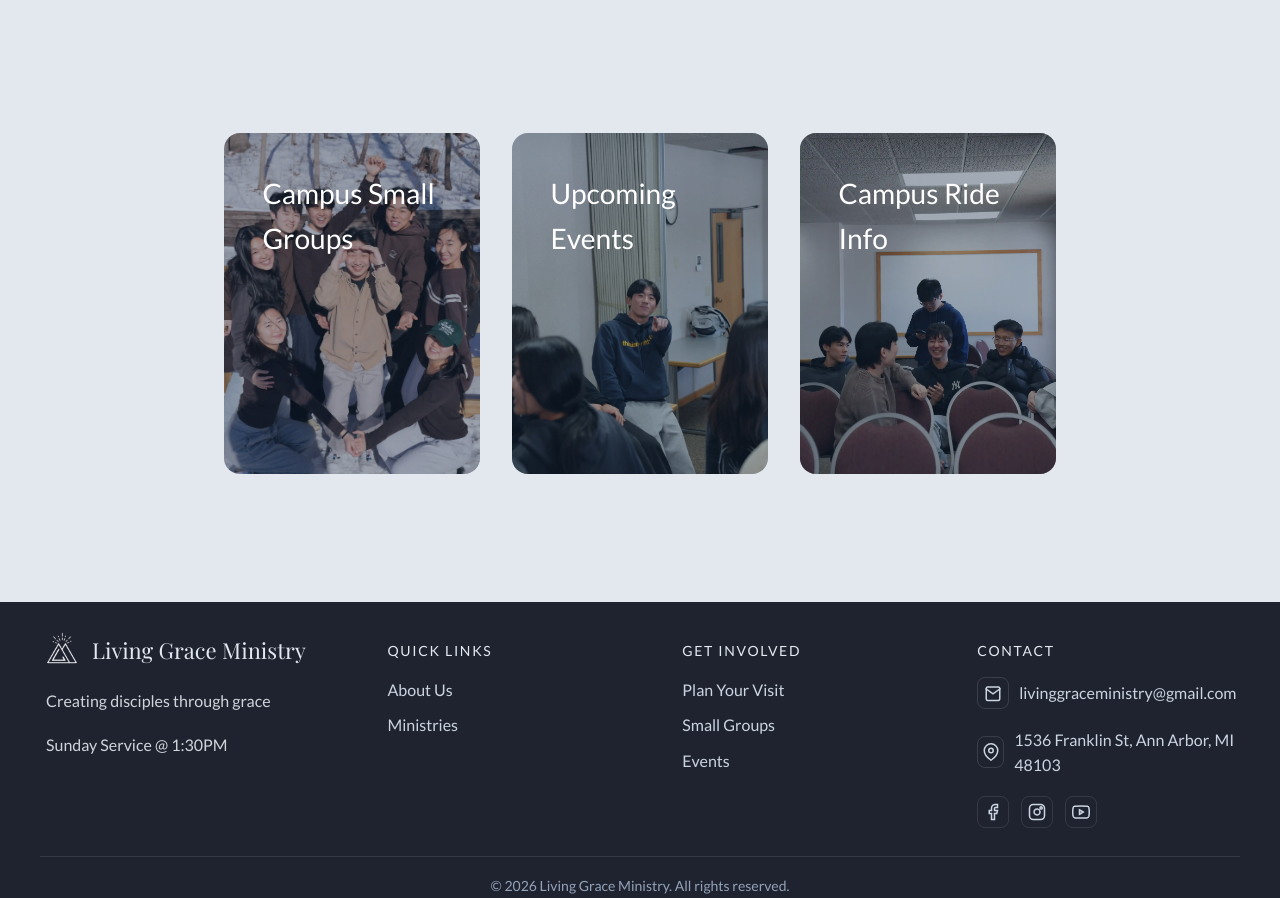
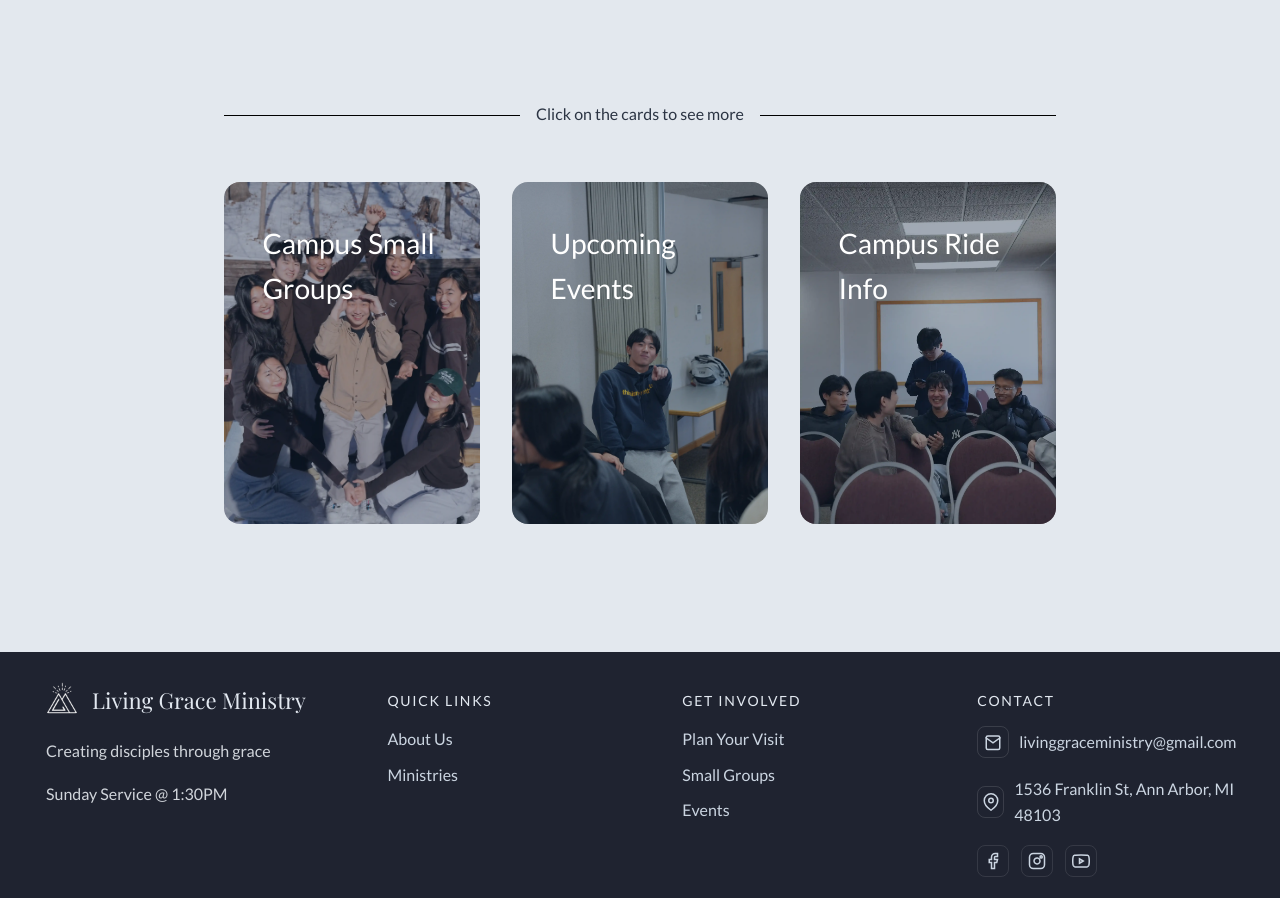
Before and after one commit to lgm-aa/LGM_Website_v3, a React (Vite) app: page /campus in a window 1280 px wide. Shown: the part 1604-2502 px from the top of the page. Built offline with nearby package versions, Linux system fonts and the light colour scheme; no server answers.

Commit message:
Description line action cards

```diff
--- a/src/components/ministries/ActionCards/ActionCards.css
+++ b/src/components/ministries/ActionCards/ActionCards.css
@@ -11,9 +11,26 @@
   padding: clamp(2rem, 5vw, 2rem) clamp(1.5rem, 18vw, 14rem) clamp(2rem, 10vw, 15rem);
 }
 
+.action-cards__divider {
+  display: flex;
+  align-items: center;
+  gap: 16px;
+  margin: 0 auto 24px;
+  max-width: 1500px;
+  padding: 0 clamp(1.5rem, 18vw, 14rem);
+}
+
+.action-cards__divider-line {
+  flex: 1;
+  height: 1px;
+  background: black;
+  position: relative;
+  top: 2px;
+}
+
 .action-card {
   position: relative;
-  flex: 1 1 30%;            /* grow, shrink, base width 30% */
+  flex: 1 1 30%;
   aspect-ratio: 6/8;        /* keeps card proportional */
   background-size: cover;
   background-position: center;
@@ -27,7 +44,7 @@
   content: "";
   position: absolute;
   inset: 0; /* top:0; right:0; bottom:0; left:0 */
-  background-color: rgba(20, 40, 68, 0.4); /* your blue tint */
+  background-color: rgba(20, 40, 68, 0.4);
   z-index: 0; /* behind text */
   border-radius: 16px;
 }
--- a/src/components/ministries/ActionCards/ActionCards.jsx
+++ b/src/components/ministries/ActionCards/ActionCards.jsx
@@ -8,6 +8,11 @@ export default function ActionCards({
 
     return (
         <section className="action-cards">
+            <div className="action-cards__divider" aria-hidden="true">
+                <span className="action-cards__divider-line" />
+                <span className="body-text">Click on the cards to see more</span>
+                <span className="action-cards__divider-line" />
+            </div>
             <div className="action-cards-container">
                 {cards.map((card) => (
                     <a
```
